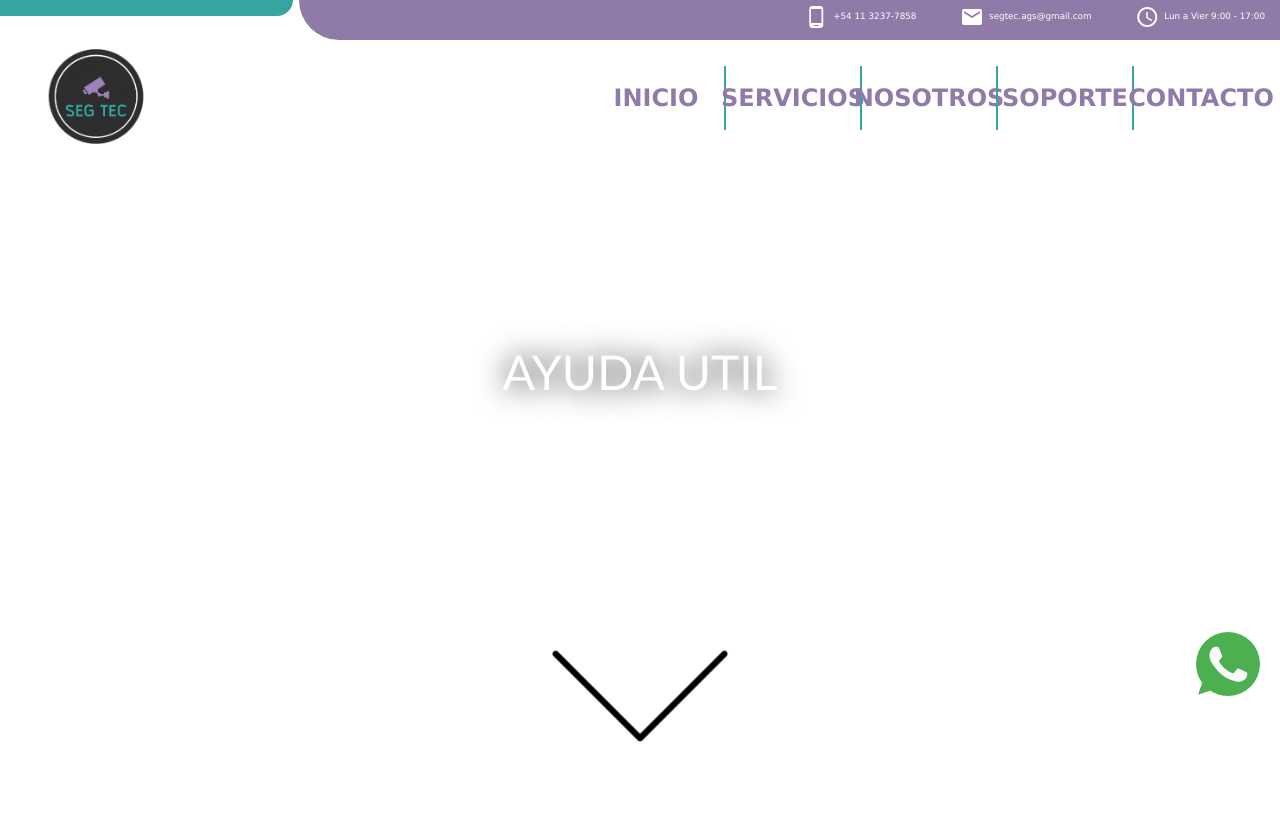
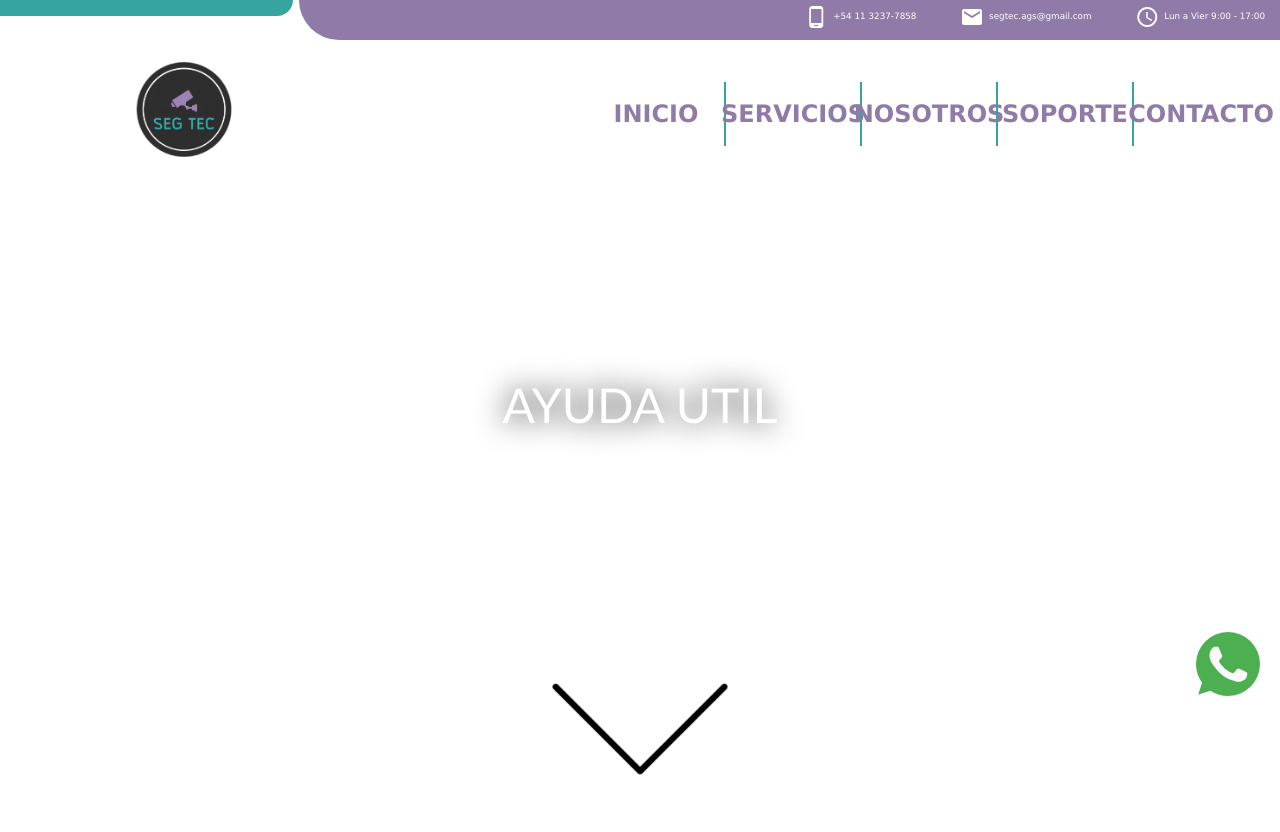
Before and after one commit to AlanSangregorio/SEGTEC, a plain HTML site: page pages/soporte.html in a window 1280 px wide. Shown: the top 832 px of the page. Drawn offline with nearby package versions, Linux system fonts and the light colour scheme.

Commit message:
Navbar actualizado

```diff
--- a/pages/soporte.html
+++ b/pages/soporte.html
@@ -28,7 +28,7 @@
 
         <nav class="navbar navbar-expand-lg  navbar-light">
             <div class="container-fluid">
-                <a src=" class=" navbar-brand" href="../index.html">
+                <a class="logo" src=" class=" navbar-brand" href="../index.html">
                     <img class="logo" src="../assets/Imagenes/logonew.png" alt="">
                 </a>
                 <button class="navbar-toggler border-5 bgVioleta" type="button" data-bs-toggle="collapse"
```
Also changed, not shown: index.html (+1 -1 lines), pages/contacto.html (+1 -1 lines), pages/nosotros.html (+1 -1 lines), pages/servicios.html (+1 -1 lines).
